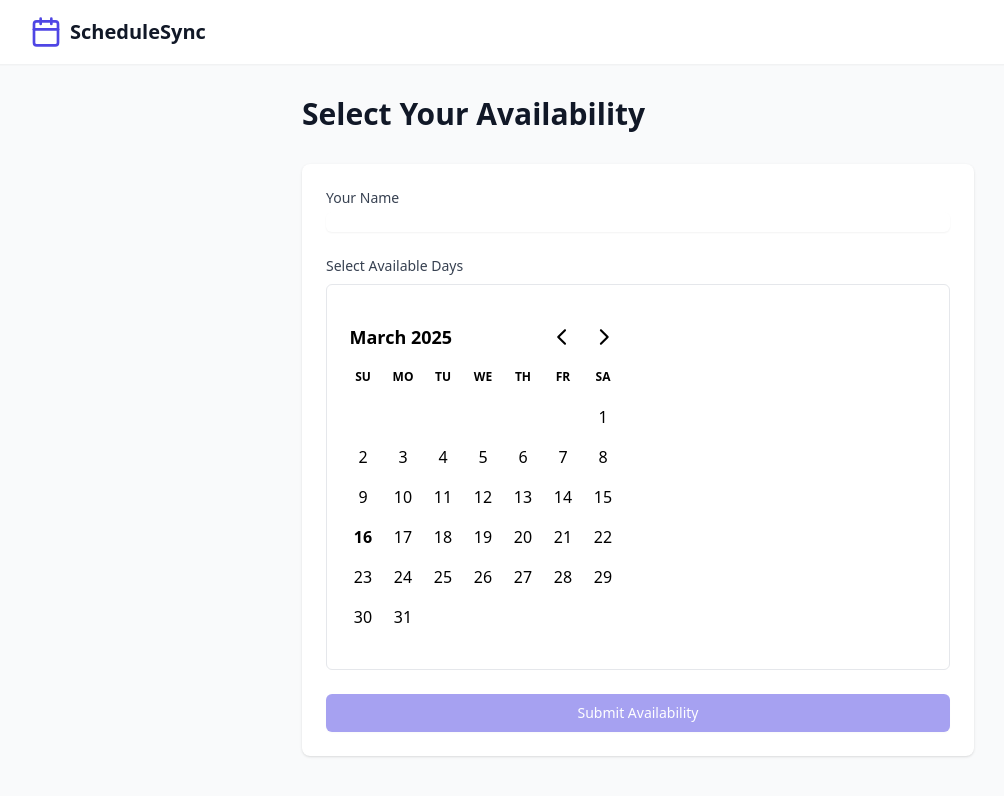
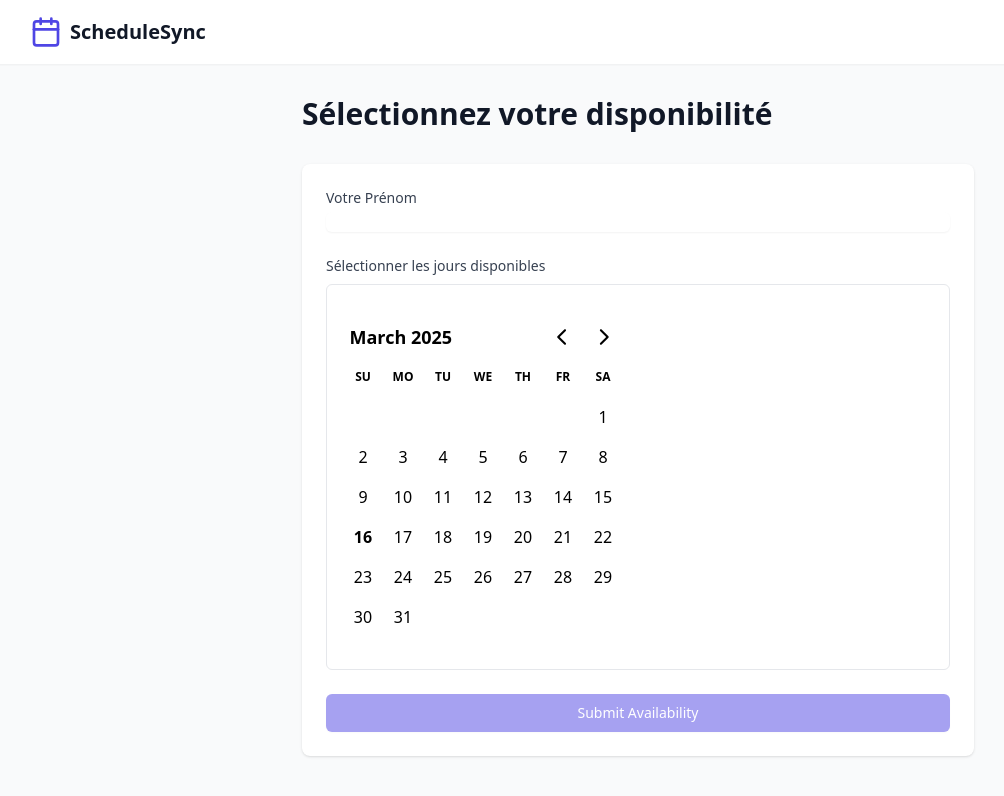
Before and after one commit to Hamadeous/CoordEvents, a React (Vite) app: page /event/1 in a window 1280 px wide. Shown: the top 796 px of the page, without its empty margins (2-1006 px from the left). Built offline with nearby package versions, Linux system fonts and the light colour scheme.

Commit message:
Update EventParticipation.tsx

```diff
--- a/src/components/EventParticipation.tsx
+++ b/src/components/EventParticipation.tsx
@@ -51,8 +51,8 @@ export default function EventParticipation() {
   if (submitted) {
     return (
       <div className="max-w-2xl mx-auto text-center">
-        <h2 className="text-2xl font-bold text-gray-900 mb-4">Thank you for participating!</h2>
-        <p className="text-gray-600">Your availability has been recorded.</p>
+        <h2 className="text-2xl font-bold text-gray-900 mb-4">Merci de votre participation !</h2>
+        <p className="text-gray-600">Votre disponibilité a été enregistrée.</p>
       </div>
     );
   }
@@ -73,11 +73,11 @@ export default function EventParticipation() {
   return (
     <div className="max-w-2xl mx-auto">
       <style>{css}</style>
-      <h1 className="text-3xl font-bold text-gray-900 mb-8">Select Your Availability</h1>
+      <h1 className="text-3xl font-bold text-gray-900 mb-8">Sélectionnez votre disponibilité</h1>
       <form onSubmit={handleSubmit} className="space-y-6 bg-white p-6 rounded-lg shadow">
         <div>
           <label htmlFor="name" className="block text-sm font-medium text-gray-700">
-            Your Name
+            Votre Prénom
           </label>
           <input
             type="text"
@@ -91,7 +91,7 @@ export default function EventParticipation() {
 
         <div>
           <label className="block text-sm font-medium text-gray-700 mb-2">
-            Select Available Days
+            Sélectionner les jours disponibles
           </label>
           <div className="border rounded-md p-4">
             <DayPicker
```
